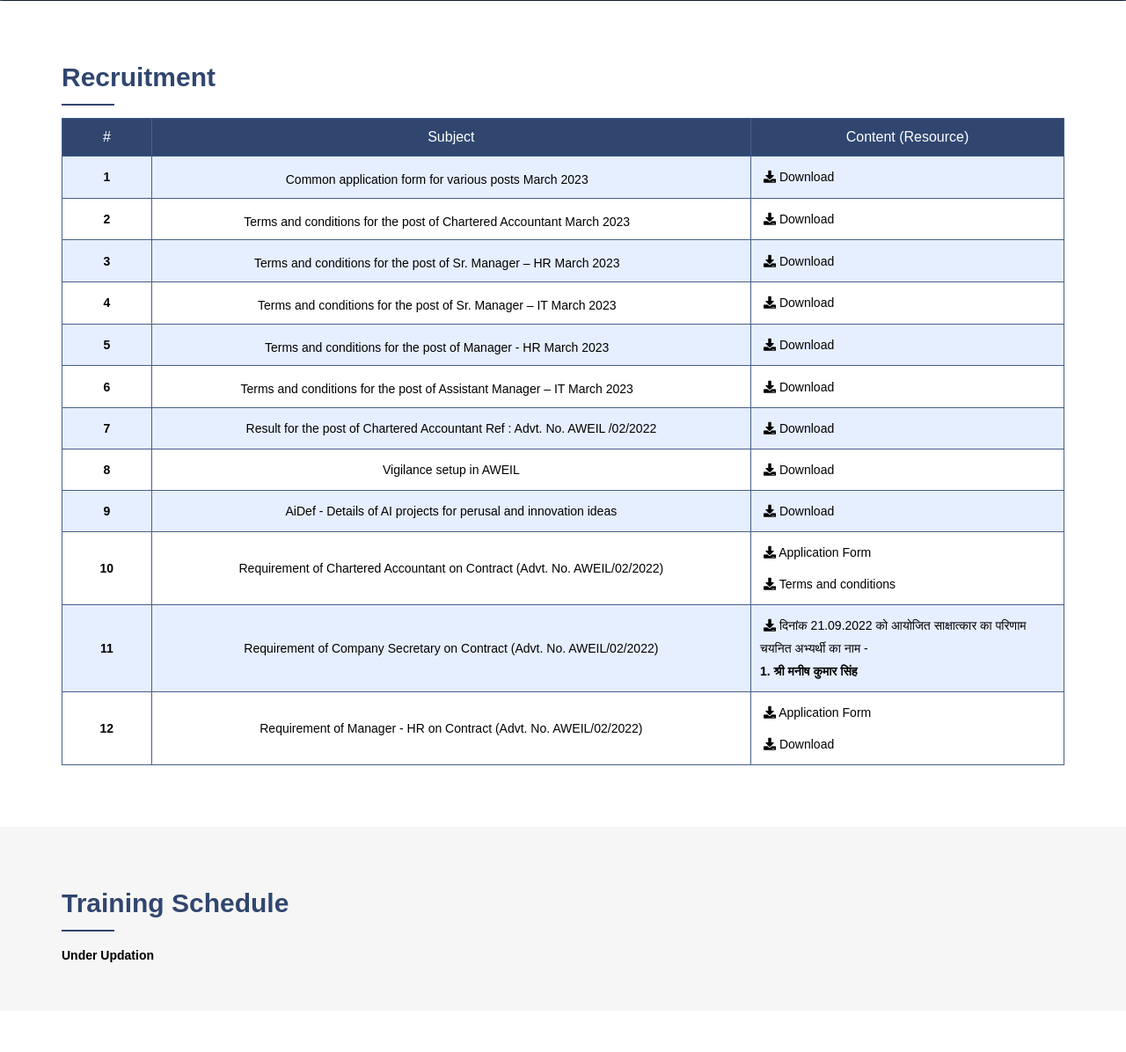
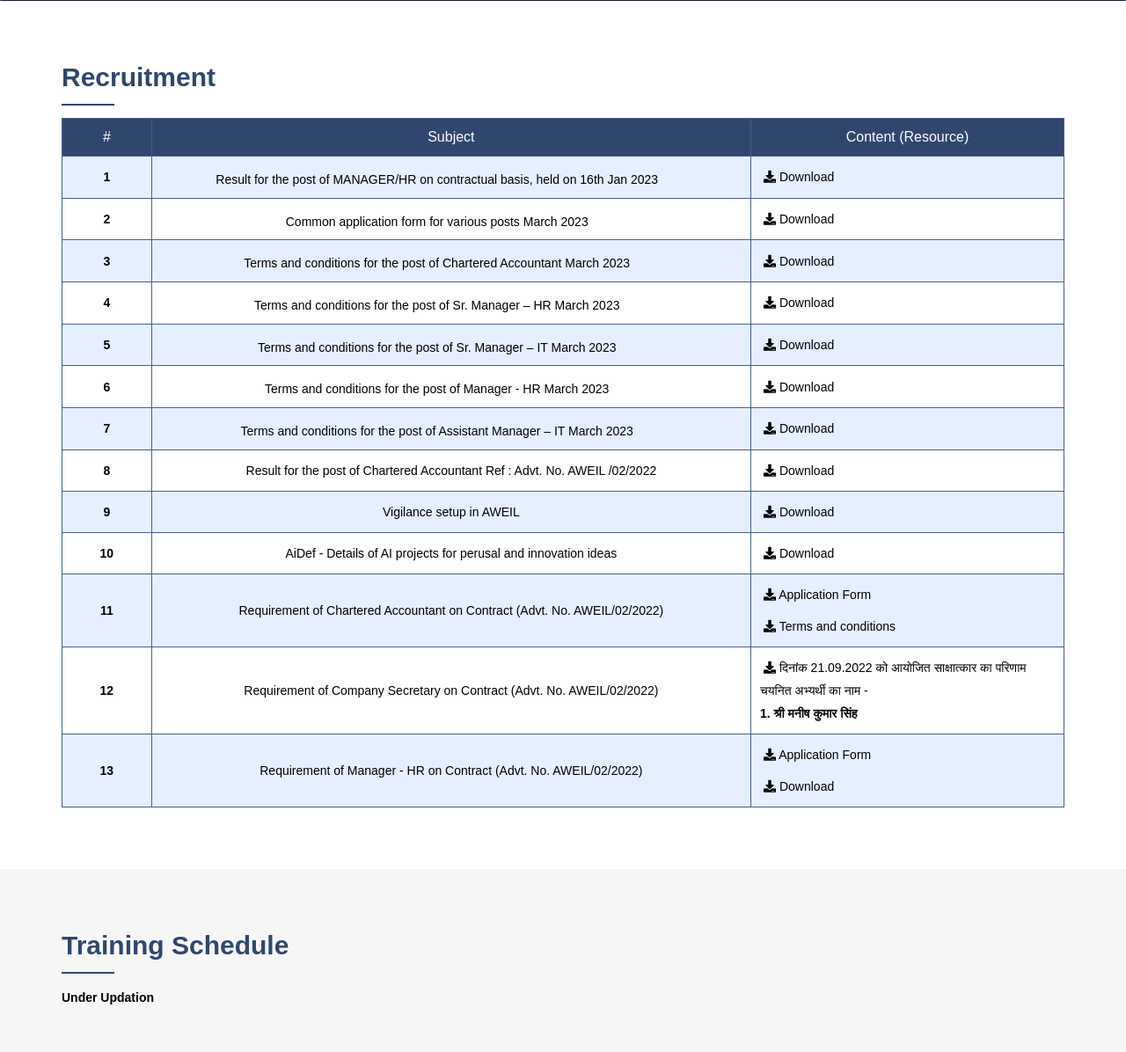
Before and after one commit to piyushfgk/aweil, a CodeIgniter app: page /database/index.php/main/notice in a window 1280 px wide. Shown: the part 323-1519 px from the top of the page at 88% size. Run offline with CodeIgniter, Linux system fonts and the light colour scheme; some web fonts are replaced.

Commit message:
Update Result of HR

```diff
--- a/proapp/core/MY_Controller.php
+++ b/proapp/core/MY_Controller.php
@@ -59,6 +59,17 @@ class MY_Controller extends CI_Controller
 	{
 
 		return array(
+			(object) array(
+				"blink" => true,
+				"sub_en" => "Result for the post of MANAGER/HR on contractual basis, held on 16th Jan 2023",
+				"sub_hi" => "प्रबंधक/एचआर अनुबंध के आधार पर पद के लिए, 16 जनवरी 2023 को आयोजित परिणाम ",
+				"links" => array(
+					(object) array(
+						"content_en" => "Download", "href_en" => "/download/recruitment/results/HR Result - Feb 2022.pdf",
+						"content_hi" => "डाउनलोड", "href_hi" => "/download/recruitment/results/HR Result - Feb 2022.pdf"
+					),
+				),
+			),
 			(object) array(
 				"blink" => true,
 				"sub_en" => "Common application form for various posts March 2023",
--- a/proapp/views/en/home.php
+++ b/proapp/views/en/home.php
@@ -48,7 +48,7 @@
 					<div class="breaking-news bg-white">
 						<div class="news"><span class="d-flex align-items-center">&nbsp;Highlights</span></div>
 						<marquee class="news-scroll" behavior="scroll" direction="left" onmouseover="this.stop();" onmouseout="this.start();">
-							<span class="dot"></span> <a href="notice">Recruitment for the post of Chartered Accountant, Sr. Manager – HR,  Sr. Manager – IT, Manager - HR & Assistant Manager – IT</a>
+							<span class="dot"></span> <a href="notice">Result for the post of MANAGER/HR, Recruitment for the post of Chartered Accountant, Sr. Manager – HR,  Sr. Manager – IT, Manager - HR & Assistant Manager – IT</a>
 						</marquee>
 					</div>
 				</div>
--- a/proapp/views/hi/home.php
+++ b/proapp/views/hi/home.php
@@ -48,9 +48,7 @@
 					<div class="breaking-news bg-white">
 						<div class="news"><span class="d-flex align-items-center">&nbsp;हाईलाइट</span></div>
 						<marquee class="news-scroll" behavior="scroll" direction="left" onmouseover="this.stop();" onmouseout="this.start();">
-							<span class="dot"></span> <a href="notice">चार्टर्ड एकाउंटेंट पद के लिए परिणाम</a>
-							<span class="dot"></span> <a href="notice">चार्टर्ड एकाउंटेंट की भर्ती</a>
-							<span class="dot"></span> <a href="notice">प्रबंधक - मानव संसाधन की भर्ती</a>
+						<span class="dot"></span> <a href="notice">प्रबंधक/एचआर के पद के लिए परिणाम, चार्टर्ड अकाउंटेंट के पद के लिए भर्ती, सीनियर मैनेजर एचआर, सीनियर मैनेजर आईटी, मैनेजर एचआर और सहायक प्रबंधक आईटी</a>
 						</marquee>
 					</div>
 				</div>
```
Also changed, not shown: 1 other file.
